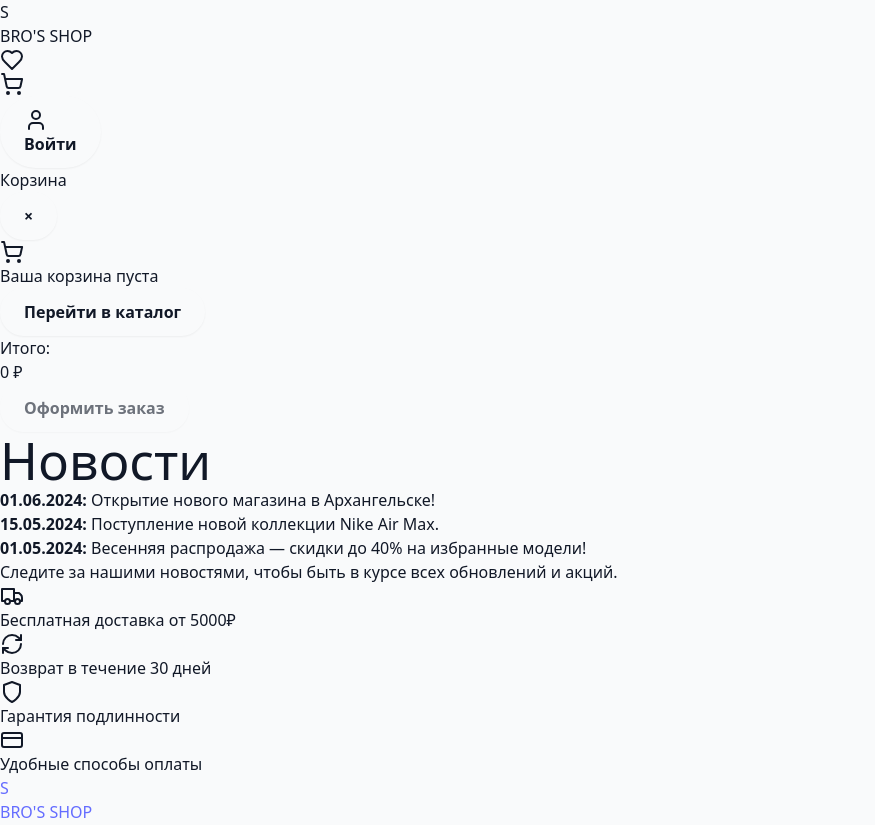
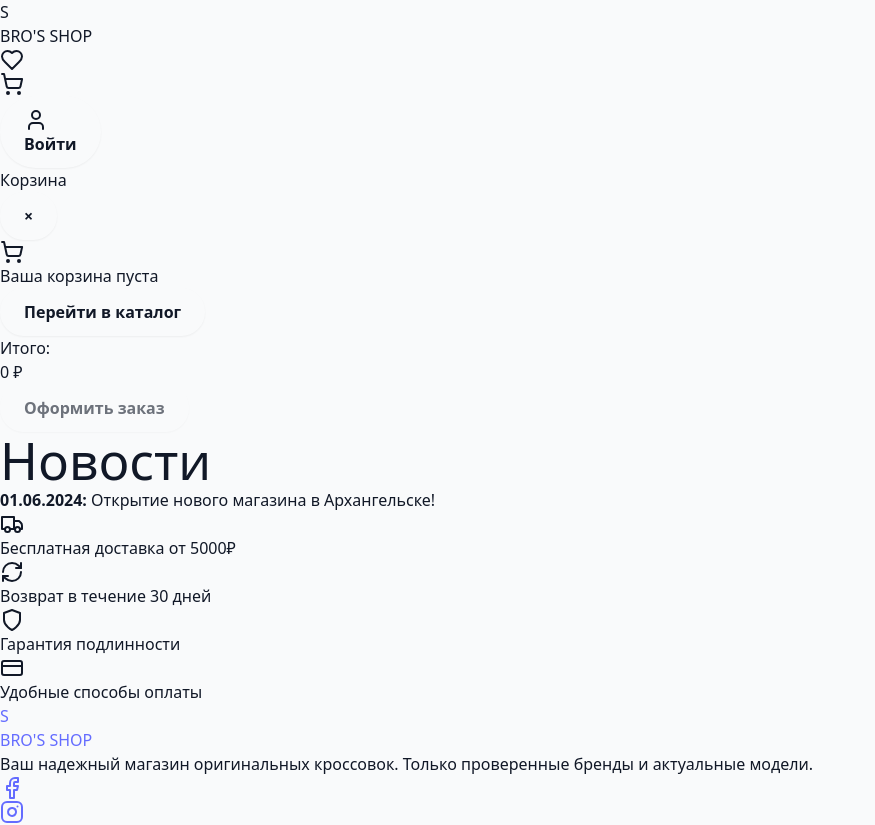
Before and after one commit to hesoyamaezakmovich/my-sneaker-store, a React (Vite) app: page /news in a window 1280 px wide. Shown: the top 825 px of the page, without its empty margins (0-875 px from the left). Built offline with nearby package versions, Linux system fonts and the light colour scheme.

Commit message:
фывфыввыф

```diff
--- a/src/pages/NewsPage.jsx
+++ b/src/pages/NewsPage.jsx
@@ -7,14 +7,7 @@ const NewsPage = () => (
       <li>
         <strong>01.06.2024:</strong> Открытие нового магазина в Архангельске!
       </li>
-      <li>
-        <strong>15.05.2024:</strong> Поступление новой коллекции Nike Air Max.
-      </li>
-      <li>
-        <strong>01.05.2024:</strong> Весенняя распродажа — скидки до 40% на избранные модели!
-      </li>
     </ul>
-    <p className="text-gray-600">Следите за нашими новостями, чтобы быть в курсе всех обновлений и акций.</p>
   </div>
 )
 
```
